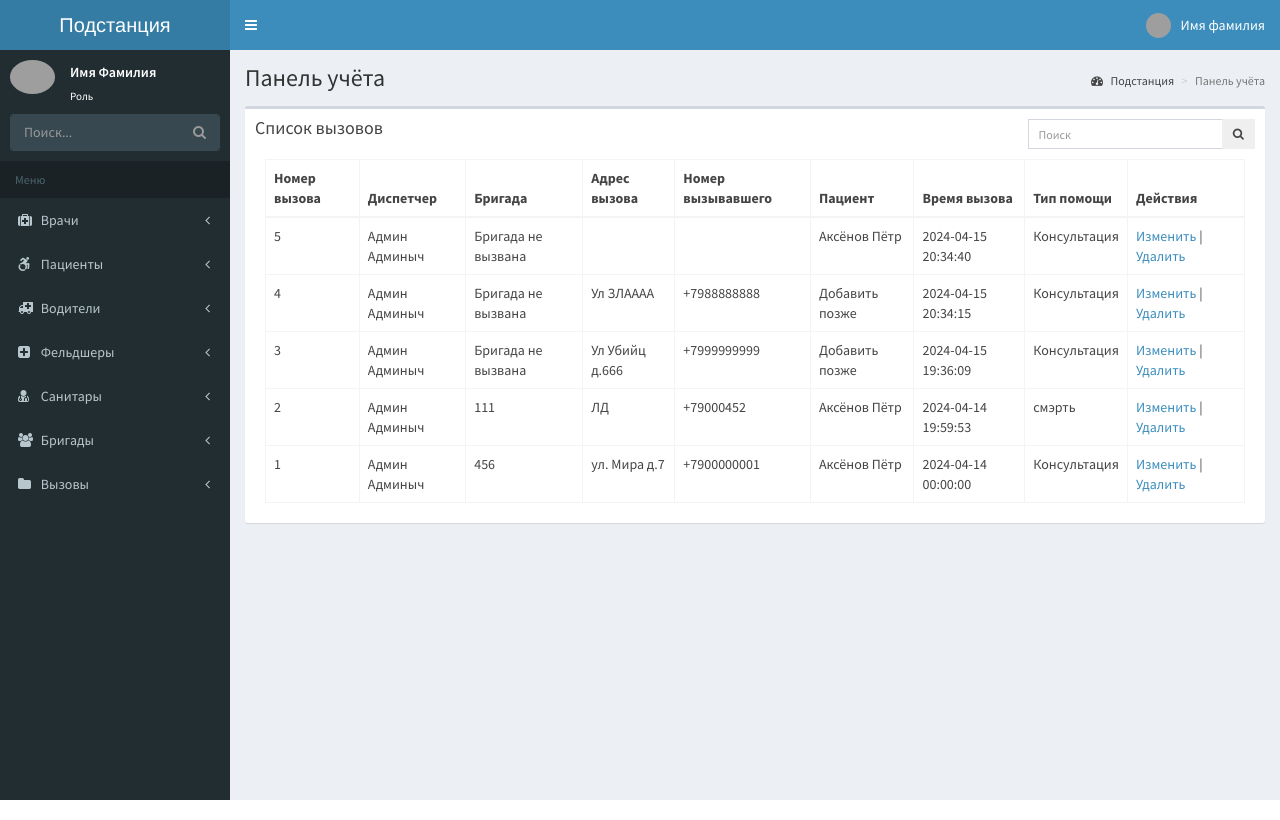
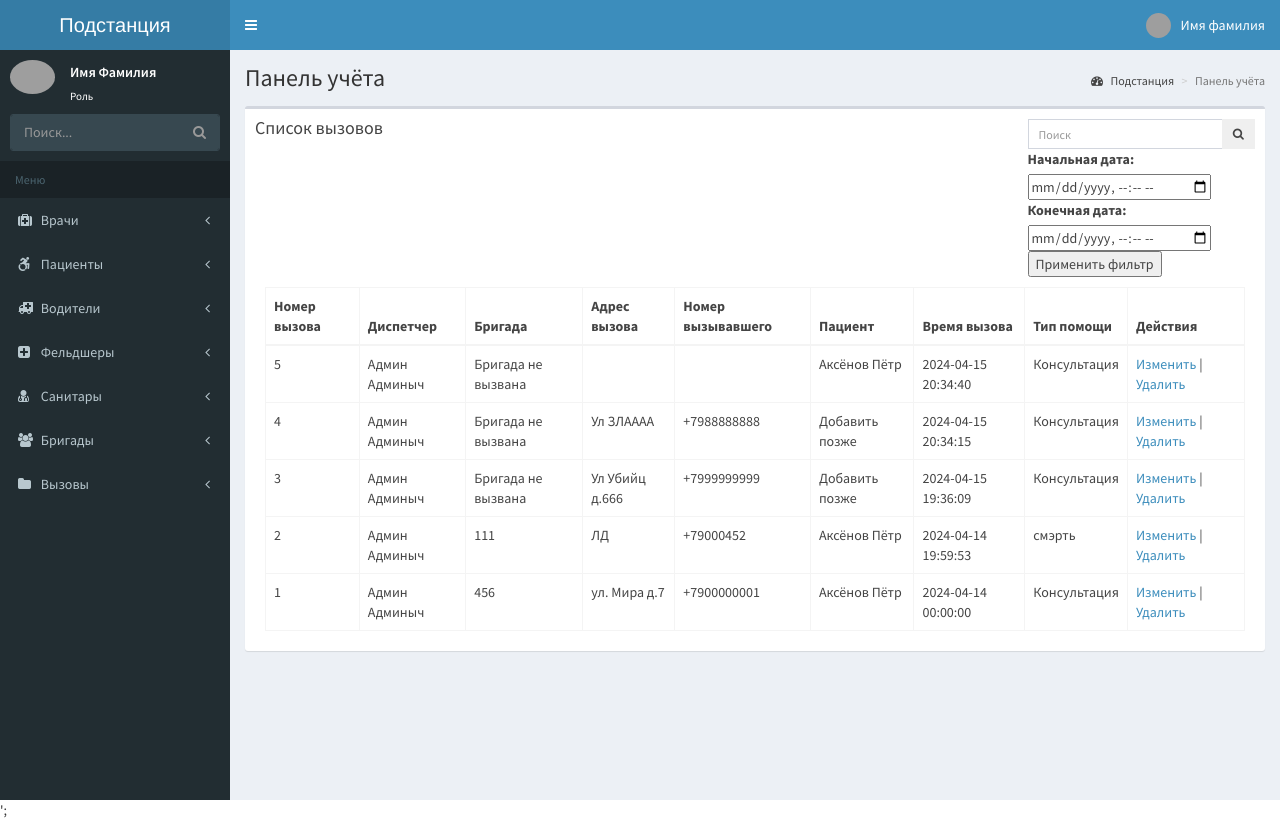
Before and after one commit to LuciusSergiusCatilina/diplom, a PHP site: page / in a window 1280 px wide. Run offline with PHP 8.4, Linux system fonts and the light colour scheme; data comes from the database, SQL or seed files in the repository; grey boxes are pictures that could not be loaded.

Commit message:
filter by datetime

```diff
--- a/Call/index.php
+++ b/Call/index.php
@@ -17,6 +17,11 @@
                              </span>
                          </div>
                      </form>
+                        <label for="startDate">Начальная дата:</label>
+                        <input type="datetime-local" id="startDate" name="startDate">
+                        <label for="endDate">Конечная дата:</label>
+                        <input type="datetime-local" id="endDate" name="endDate">
+                        <button onclick="filterByDate()">Применить фильтр</button>
                  </div>
                 </div>
                  <!-- /.box-header -->
@@ -43,11 +48,13 @@
                 </div>
                 <!-- /.box -->
               </div>
-            </div>
-            <script src = "../dist/js/searchBar.js"></script>';
+            </div>';
+
  include('../master.php');
 ?>
 <!-- page script -->
+<script src = "../dist/js/searchBar.js"></script>
+<script src = "../dist/js/datetimeSearch.js"></script>';
 <script>
  $(document).ready(function(){
   console.log("ready");
@@ -57,8 +64,15 @@
         dataType: 'json',
         success: function(data) {
           console.log(data);
-            var response="";
+
+            let response="";
             for(var call in data){
+                // let rawDate = new Date(data[call].time);
+                // let formattedDate = rawDate.getFullYear() + "-" +
+                //     ('0' + (rawDate.getMonth() + 1)).slice(-2) + "-" +
+                //     ('0' + rawDate.getDate()).slice(-2) + "T" +
+                //     ('0' + rawDate.getHours()).slice(-2) + ":" +
+                //     ('0' + rawDate.getMinutes()).slice(-2);
                 response += "<tr>"+
                 "<td>"+data[call].id_call+"</td>"+
                 "<td>"+data[call].user_name+"</td>"+
```
Also changed, not shown: dist/js/datetimeSearch.js (added).
